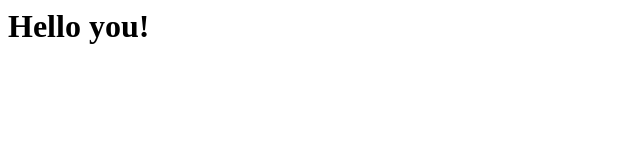
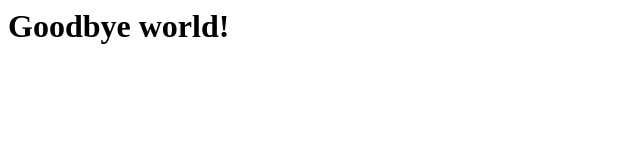
Before and after one commit to eunicetan99/collab-test, a plain HTML site: page index.html in a window 1280 px wide. Shown: the whole page, without its empty margins (0-640 px from the left). Drawn offline with Linux system fonts and the light colour scheme.

Commit message:
new change

```diff
--- a/index.html
+++ b/index.html
@@ -3,6 +3,6 @@
         <style> </style>
     </head>
     <body>
-        <h1> Hello you!</h1>
+        <h1> Goodbye world!</h1>
     </body>
 </html>
```
